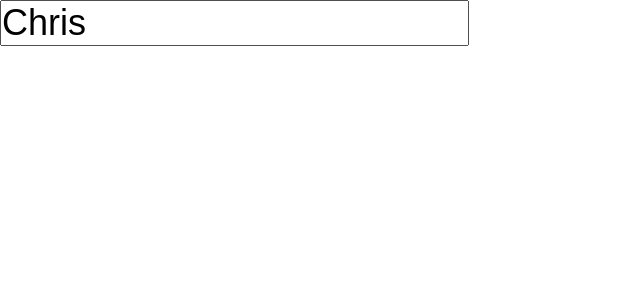
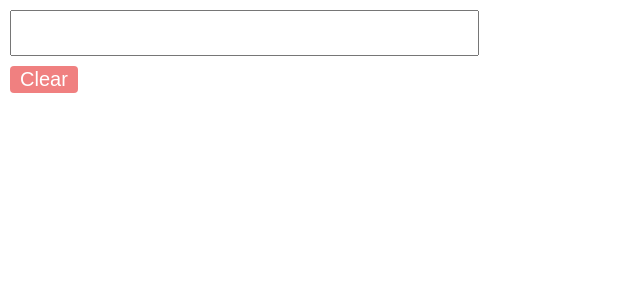
Before and after one commit to christhomo94/daneReact, a React (Create React App) app: page / in a window 1280 px wide. Shown: the top 300 px of the page, without its empty margins (0-640 px from the left). Built offline with nearby package versions, Linux system fonts and the light colour scheme.

Commit message:
Added clear button with basic styling

```diff
--- a/src/Components/SearchBar/SearchBar.css
+++ b/src/Components/SearchBar/SearchBar.css
@@ -0,0 +1,18 @@
+button {
+    display: block;
+    margin-top: 10px;
+    margin-left: 10px;
+    font-size: 20px;
+    background-color: lightcoral;
+    color: white;
+    border: none;
+    border-radius: 4px;
+    padding: 2px 10px;
+
+}
+
+input {
+    display: block;
+    margin-top: 10px;
+    margin-left: 10px;
+}
--- a/src/Components/SearchBar/SearchBar.js
+++ b/src/Components/SearchBar/SearchBar.js
@@ -3,15 +3,22 @@ import './SearchBar.css';
 
 const SearchBar = () => {
 
-    const [searchValue, setSearchValue] = useState('Chris');
+    const [searchValue, setSearchValue] = useState('');
     const handleInputChange = (event) => {
+        console.log(event)
         setSearchValue(event.target.value)
+    }
+
+    const handleClearClick = () => {
+        setSearchValue('')
+
     }
 
 
     return (
     <div>
-        <input type="text" value = {searchValue} onChange = {handleInputChange}  />
+        <input type="text" value = {searchValue} onChange = {handleInputChange} />
+        <button onClick={handleClearClick}>Clear</button>
     </div>
     )
 
```
